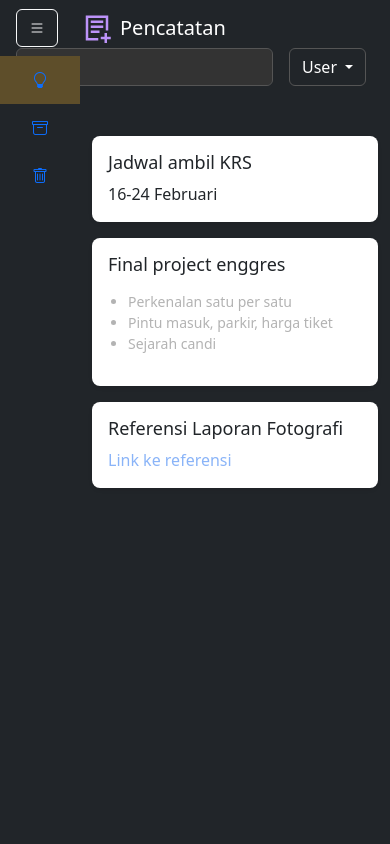
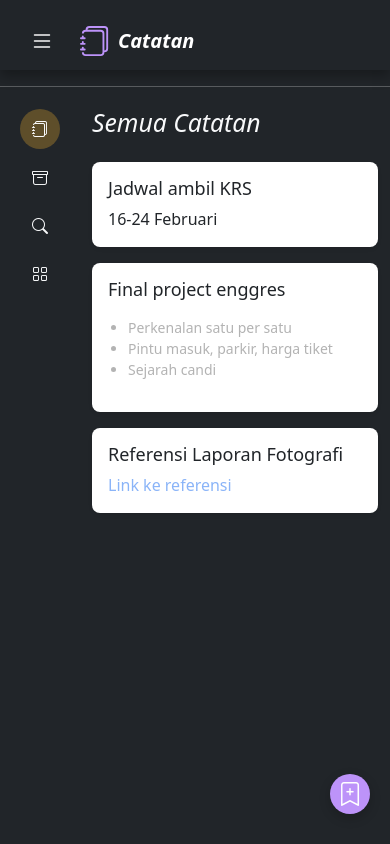
Before and after one commit to SanayaAlmatin/notes-app, a plain HTML site: page index.html in a window 390 px wide. Drawn offline with nearby package versions, Linux system fonts and the light colour scheme.

Commit message:
perbaikan tampilan dan responsivitas

```diff
--- a/assets/style.css
+++ b/assets/style.css
@@ -1,34 +1,12 @@
 @import url("https://cdn.jsdelivr.net/npm/bootstrap-icons@1.11.3/font/bootstrap-icons.min.css");
-
-/* Remove button outline */
-#toggleSidebar:focus {
-    outline: none;
-    /* Remove the outline on focus */
-    box-shadow: none;
-    /* Remove box-shadow as well */
-}
 
 /* Adjust the navbar and search/dropdown styles */
 .navbar {
-    height: 56px;
+    height: 70px;
     display: flex;
     align-items: center;
     justify-content: space-between;
-}
-
-/* Search bar styling */
-.navbar .form-control {
-    background-color: #333;
-    border: 1px solid #555;
-    color: white;
-    outline: none;
-}
-
-.navbar .form-control:focus {
-    border-color: #007bff;
-    background-color: #444;
-    box-shadow: none;
-    /* No shadow on focus */
+    box-shadow: 0 6px 12px rgba(0, 0, 0, 0.3);
 }
 
 /* Dropdown button */
@@ -38,24 +16,74 @@
     color: white;
 }
 
+#toggleSidebar {
+    outline: none;
+    /* Hilangkan outline */
+    box-shadow: none;
+    /* Hilangkan box-shadow */
+    background-color: transparent;
+    /* Latarnya transparan */
+    color: white;
+    /* Warna teks (ikon) tombol */
+    font-size: 24px;
+    /* Ukuran font yang lebih besar */
+    padding: 10px;
+}
+
+#toggleSidebar:focus {
+    outline: none;
+    /* Pastikan outline juga tidak muncul saat fokus */
+    box-shadow: none;
+    /* Hilangkan box-shadow saat fokus */
+}
+
+#toggleSidebar:hover {
+    background-color: transparent;
+    /* Latar belakang tetap transparan saat di-hover */
+    color: white;
+    /* Warna ikon tetap putih saat di-hover */
+}
+
+#toggleSidebar.btn-outline-light {
+    border: none;
+    /* Hilangkan border outline pada tombol */
+    background-color: transparent;
+    /* Atur latar belakang menjadi transparan */
+}
+
+.navbar .btn {
+    display: flex;
+    /* Menggunakan flex untuk posisinya */
+    align-items: center;
+    /* Vertically center */
+    justify-content: center;
+    /* Horizontally center */
+}
+
+/* Horizontal line below navbar */
+.navbar-separator {
+    border: 0;
+    height: 1px;
+    background-color: #fff;
+}
+
 /* Sidebar Styles */
 .sidebar {
     width: 80px;
-    /* Width when collapsed */
     transition: width 0.3s ease;
     height: 100vh;
-    /* Full height */
     position: fixed;
     top: 56px;
-    /* To match the navbar height */
+    /* Match the height of the navbar */
     left: 0;
-    z-index: 1000;
-    overflow-x: hidden;
+    z-index: 1050;
+    /* Make sure sidebar is above the main content */
+    background-color: #343a40;
+    /* Adjust if needed */
 }
 
 .sidebar.expanded {
     width: 240px;
-    /* Expanded width */
 }
 
 /* Hide text next to icons when collapsed */
@@ -67,43 +95,75 @@
 /* Center icons when sidebar is collapsed */
 .sidebar:not(.expanded) .nav-link {
     text-align: center;
-    /* Center icons */
     padding: 12px 0;
+}
+
+.sidebar:not(.expanded) .nav-link:hover {
+    background-color: #4e4d4c;
+    border-radius: 50%;
+    /* Make the hover effect circular */
+    width: 40px;
+    /* Make it round */
+    height: 40px;
+    /* Make it round */
+    display: flex;
+    align-items: center;
+    justify-content: center;
+    margin: 5px auto;
+    /* Center the circular icon */
+}
+
+#main-content {
+    padding-top: 5px;
+    /* Space for navbar */
+    margin-left: 80px;
+    /* Sidebar collapsed width */
+    transition: margin-left 0.3s ease;
+}
+
+.sidebar.expanded~#main-content {
+    margin-left: 80px;
+    /* Main content remains in place */
 }
 
 /* Nav-link and hover effects */
 .nav-link {
     padding: 10px 16px;
     font-size: 16px;
-    transition: background-color 0.3s ease;
+    transition: background-color 0.3s ease, border-radius 0.3s ease;
 }
 
 .nav-link.active {
     background-color: #5e4e2a;
+    border-top-right-radius: 20px;
+    border-bottom-right-radius: 20px;
+    margin-bottom: 10px;
     /* Active menu background color */
+}
+
+.sidebar:not(.expanded) .nav-link.active {
+    background-color: #5e4e2a;
+    border-radius: 50%;
+    /* Make the active effect circular */
+    width: 40px;
+    /* Make it round */
+    height: 40px;
+    /* Make it round */
+    display: flex;
+    align-items: center;
+    justify-content: center;
+    margin: 5px auto;
+    /* Center the circular icon */
 }
 
 .nav-link:hover {
     background-color: #4e4d4c;
+    border-top-right-radius: 20px;
+    border-bottom-right-radius: 20px;
+    border-top-left-radius: 0;
+    border-bottom-left-radius: 0;
+    margin-bottom: 10px;
     /* Hover color for non-active menu items */
-}
-
-/* Main content should adjust based on sidebar width */
-#main-content {
-    margin-left: 80px;
-    transition: margin-left 0.3s ease;
-    padding-top: 56px;
-    /* Space for navbar */
-}
-
-/* Adjust margin-left when sidebar is expanded */
-.sidebar.expanded~#main-content {
-    margin-left: 240px;
-}
-
-/* Adjust margin-left when sidebar is collapsed */
-.sidebar:not(.expanded)~#main-content {
-    margin-left: 80px;
 }
 
 /* Notes Card */
@@ -126,3 +186,54 @@
     color: #8ab4f8;
     text-decoration: none;
 }
+
+#addNoteButton {
+    position: fixed;
+    bottom: 30px;
+    right: 20px;
+    width: 40px;
+    height: 40px;
+    border-radius: 50%;
+    display: flex;
+    justify-content: center;
+    align-items: center;
+    background-color: #bd93f9;
+    border: none;
+    box-shadow: 0px 4px 12px rgba(0, 0, 0, 0.2);
+    color: white;
+    font-size: 24px;
+    z-index: 1000;
+    transition: background-color 0.3s ease;
+}
+
+/* Hover effect for button */
+#addNoteButton:hover {
+    background-color: white;
+    color: #bd93f9;
+}
+
+/* Show search bar and light/dark mode button on desktop */
+@media (min-width: 768px) {
+    #navbarSearchForm {
+        display: flex !important;
+        /* Make sure it's flex to align properly in navbar */
+    }
+
+    #toggleThemeDesktop {
+        display: block !important;
+        color: #bd93f9;
+    }
+
+    #addNoteButton {
+        width: 50px;
+        height: 50px;
+        font-size: 20px;
+    }
+}
+
+/* Optional: adjust width of search bar on larger screens */
+@media (min-width: 1200px) {
+    #navbarSearchForm input {
+        width: 500px;
+    }
+}
--- a/index.html
+++ b/index.html
@@ -4,7 +4,8 @@
 <head>
     <meta charset="UTF-8">
     <meta name="viewport" content="width=device-width, initial-scale=1.0">
-    <title>Responsive Sidebar</title>
+    <title>Pembuat Catatan</title>
+    <link rel="shortcut icon" href="./assets/icon/bi--journals.svg" type="image/x-icon">
     <!-- Bootstrap CSS -->
     <link href="https://cdn.jsdelivr.net/npm/bootstrap@5.3.0/dist/css/bootstrap.min.css" rel="stylesheet">
     <!-- Bootstrap Icons -->
@@ -14,54 +15,72 @@
 </head>
 
 <body class="bg-dark">
-    <nav class="navbar navbar-dark bg-dark px-3 d-flex justify-content-between align-items-center">
-        <div class="d-flex align-items-center">
-            <button id="toggleSidebar" class="btn btn-outline-light" style="outline: none;">
-                <i id="toggleIcon" class="bi bi-list"></i> <!-- Hamburger icon -->
+    <nav class="navbar navbar-dark bg-dark sticky-top">
+        <div class="container-fluid">
+            <!-- Navbar Brand and Toggle Sidebar Button -->
+            <a href="#" class="navbar-brand d-flex align-items-center">
+                <button id="toggleSidebar" class="btn btn-outline-light ms-2">
+                    <i id="toggleIcon" class="bi bi-list"></i>
+                </button>
+                <img src="./assets/icon/bi--journals.svg" alt="Logo" width="30" height="30"
+                    class="d-inline-block align-text-top ms-3">
+                <span class="d-sm-inline ms-2 fw-semibold"><i>Catatan</i></span>
+            </a>
+            <form id="navbarSearchForm" class="d-none d-md-flex">
+                <input type="search" class="form-control" placeholder="Cari catatan..." aria-label="Search">
+            </form>
+            <button id="toggleThemeDesktop" class="btn btn-outline-light d-none d-md-block ms-2">
+                <i class="bi bi-moon-stars"></i>
             </button>
-            <a href="#" class="navbar-brand d-flex align-items-center ms-3">
-                <img src="./assets/icon/pixelarticons--notes-plus.svg" alt="Logo" width="30" height="30" class="d-inline-block align-text-top ms-2">
-                <span class="d-sm-inline ms-2">Pencatatan</span>
-            </a>
-        </div>
-
-        <!-- Search Bar and Dropdown -->
-        <div class="d-flex align-items-center">
-            <!-- Search Bar -->
-            <form class="d-flex me-3">
-                <input class="form-control" type="search" placeholder="Search" aria-label="Search">
-            </form>
-            <!-- Dropdown Menu -->
-            <div class="dropdown">
-                <button class="btn btn-outline-light dropdown-toggle" type="button" id="dropdownMenuButton"
-                    data-bs-toggle="dropdown" aria-expanded="false">
-                    User
-                </button>
-                <ul class="dropdown-menu dropdown-menu-end" aria-labelledby="dropdownMenuButton">
-                    <li><a class="dropdown-item" href="#">Mode Gelap</a></li>
-                    <li><a class="dropdown-item" href="#">Mode Terang</a></li>
-                </ul>
-            </div>
         </div>
     </nav>
+    <hr class="navbar-separator my-3">
 
     <!-- Sidebar -->
-    <div id="sidebar" class="sidebar bg-dark">
+    <div id="sidebar" class="sidebar bg-dark mt-5">
         <ul class="nav flex-column">
             <li class="nav-item">
-                <a class="nav-link active" href="#">
-                    <i class="bi bi-lightbulb"></i> <span class="ms-5">Catatan</span>
+                <a class="nav-link active text-light" href="#">
+                    <i class="bi bi-journals"></i><span class="ms-5">Catatan</span>
                 </a>
             </li>
             <li class="nav-item">
-                <a class="nav-link" href="#">
-                    <i class="bi bi-archive"></i> <span class="ms-5">Arsipkan</span>
+                <a class="nav-link text-light" href="#">
+                    <i class="bi bi-archive"></i> <span class="ms-5">Arsip Catatan</span>
                 </a>
             </li>
-            <li class="nav-item">
-                <a class="nav-link" href="#">
+            <li class="nav-item d-md-none">
+                <a class="nav-link text-light" href="#" data-bs-toggle="modal" data-bs-target="#searchModal">
+                    <i class="bi bi-search"></i> <span class="ms-5">Pencarian</span>
+                </a>
+            </li>
+            <li class="nav-item d-none d-md-block">
+                <a class="nav-link text-light" href="#">
                     <i class="bi bi-trash"></i> <span class="ms-5">Sampah</span>
                 </a>
+            </li>
+
+            <!-- New dropdown for mobile -->
+            <li class="nav-item d-md-none">
+                <a class="nav-link text-light" href="#" id="mobileMenuToggle" data-bs-toggle="collapse"
+                    data-bs-target="#mobileDropdownMenu" aria-expanded="false">
+                    <i class="bi bi-grid"></i> <span class="ms-5">Menu Lainnya</span>
+                </a>
+                <!-- Dropdown content -->
+                <div class="collapse" id="mobileDropdownMenu">
+                    <ul class="nav flex-column">
+                        <li class="nav-item">
+                            <a class="nav-link text-light" href="#">
+                                <i class="bi bi-trash"></i> <span class="ms-5">Sampah</span>
+                            </a>
+                        </li>
+                        <li class="nav-item">
+                            <a class="nav-link text-light" href="#" id="toggleTheme">
+                                <i class="bi bi-moon-stars"></i> <span class="ms-5">Mode Gelap</span>
+                            </a>
+                        </li>
+                    </ul>
+                </div>
             </li>
         </ul>
     </div>
@@ -69,7 +88,8 @@
     <!-- Main Content -->
     <main id="main-content" class="flex-grow-1">
         <!-- Content goes here -->
-        <div class="container mt-4">
+        <div class="container">
+            <h2 class="text-light mb-4"><i>Semua Catatan</i></h2>
             <div class="row">
                 <div class="col-md-4 mb-3">
                     <div class="card shadow-sm">
@@ -105,6 +125,29 @@
         </div>
     </main>
 
+    <div class="modal fade" id="searchModal" tabindex="-1" aria-labelledby="searchModalLabel" aria-hidden="true">
+        <div class="modal-dialog">
+            <div class="modal-content">
+                <div class="modal-header">
+                    <h5 class="modal-title" id="searchModalLabel">Search</h5>
+                    <button type="button" class="btn-close" data-bs-dismiss="modal" aria-label="Close"></button>
+                </div>
+                <div class="modal-body">
+                    <form>
+                        <input type="search" class="form-control" placeholder="Type your keyword..."
+                            aria-label="Search">
+                    </form>
+                </div>
+            </div>
+        </div>
+    </div>
+
+    <!-- Button for adding new note -->
+    <button id="addNoteButton" class="btn btn-primary rounded-circle">
+        <i class="bi bi-bookmark-plus"></i>
+    </button>
+
+
     <!-- Bootstrap JS and Popper.js -->
     <script src="https://cdn.jsdelivr.net/npm/bootstrap@5.3.0/dist/js/bootstrap.bundle.min.js"></script>
     <!-- Custom JS -->
```
Also changed, not shown: assets/icon/bi--journals.svg (added), assets/icon/pixelarticons--notes-plus.svg (deleted).
